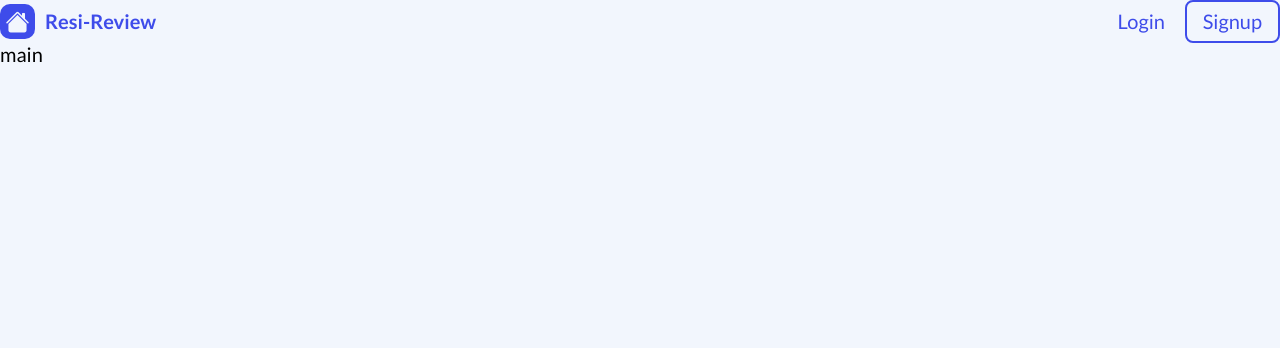
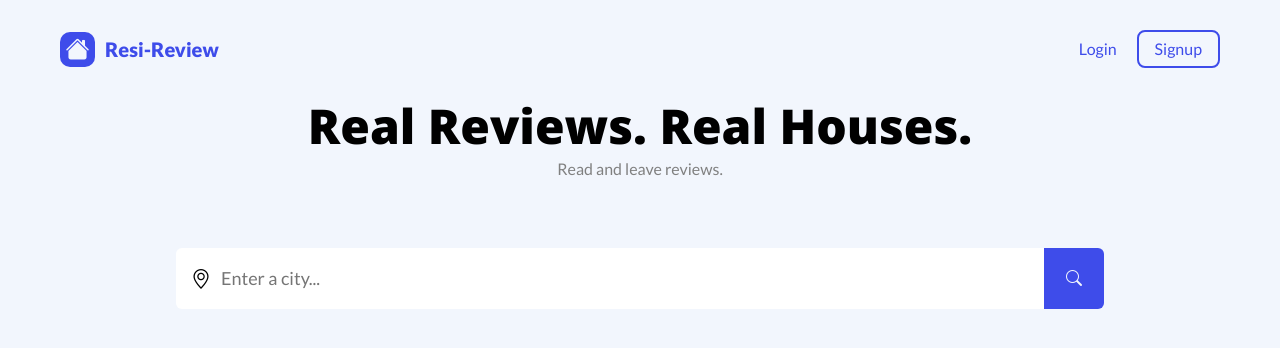
Before and after one commit to romanpoudel/resi-review, a website built with Vite: page client/index.html in a window 1280 px wide. Built offline with nearby package versions, Linux system fonts and the light colour scheme.

Commit message:
search field

```diff
--- a/client/index.html
+++ b/client/index.html
@@ -13,16 +13,26 @@
 		<title>Resi-Review</title>
 	</head>
 	<body>
-    <header class="header">
-      <logo-component></logo-component>
+		<header class="container header">
+			<logo-component></logo-component>
 			<div class="header__right">
 				<a class="btn btn--link" href="/login">Login</a>
 				<a class="btn btn--outline" href="/register">Signup</a>
 			</div>
-    </header>
-		<main id="app">
+		</header>
+		<main id="app" class="container">
+			<div class="hero-section">
+				<h1 class="hero-section__title">Real Reviews. Real Houses.</h1>
+				<p class="hero-section__desc">Read and leave reviews.</p>
+			</div>
+			<search-component></search-component>
+			<div>
+				<div></div>
+				<div></div>
+			</div>
 		</main>
 		<script type="module" src="/src/main.ts"></script>
-		<script defer  src="/src/components/Logo.ts"></script>
+		<script defer src="/src/components/Logo.ts"></script>
+		<script defer src="/src/components/Search.ts"></script>
 	</body>
 </html>
--- /dev/null
+++ b/client/src/components/Search.ts
@@ -0,0 +1,18 @@
+class Search extends HTMLElement {
+	constructor() {
+		super();
+		this.innerHTML = `
+    <div class="search-section">
+        <i class="bi bi-geo-alt search-section__location"></i>
+				<input
+					type="text"
+					class="search-section__input"
+					placeholder="Enter a city..."
+				/>
+				<i class="bi bi-search search-section__search"></i>
+		</div>
+  `;
+	}
+}
+
+customElements.define("search-component", Search);
--- a/client/src/main.ts
+++ b/client/src/main.ts
@@ -1,7 +1,7 @@
 import "./styles/main.scss";
 
-document.querySelector<HTMLDivElement>("#app")!.innerHTML = `
-  <div>
-  main
-  </div>
-`;
+// document.querySelector<HTMLDivElement>("#app")!.innerHTML = `
+//   <div>
+//   main
+//   </div>
+// `;
--- a/client/src/styles/abstracts/_variables.scss
+++ b/client/src/styles/abstracts/_variables.scss
@@ -11,6 +11,7 @@ $clr-success: hsl(120, 100%, 25%);
 $clr-warning: hsl(45, 100%, 50%);
 $clr-info: hsl(180, 100%, 25%);
 $clr-black:hsl(0, 0%, 0%);
+$clr-gray: hsl(0, 0%, 50%);
 
 $breakpoints-up: (
 	"medium": f.rem(640),
--- a/client/src/styles/base/_typography.scss
+++ b/client/src/styles/base/_typography.scss
@@ -1,6 +1,6 @@
 @use "../abstracts" as a;
 
-@import url("https://fonts.googleapis.com/css2?family=Lato:wght@300;400;700&family=Open+Sans:wght@400;600&display=swap");
+@import url("https://fonts.googleapis.com/css2?family=Lato:wght@300;400;700;900&family=Open+Sans:wght@400;600;800&display=swap");
 
 body {
 	font-family: "Lato", sans-serif,"Open Sans", sans-serif;
@@ -14,7 +14,7 @@ h1 {
 p {
 	margin-top: 0;
 	margin-bottom: 0;
-	font-size: a.$text-sm;
+	font-size: a.$text-xs;
 }
 
 @include a.breakpoint(medium) {
@@ -22,10 +22,10 @@ p {
 		font-size: a.$text-lg;
 	}
 	h1 {
-		font-size: a.$text-3xl;
+		font-size: a.$text-4xl;
 	}
 	p {
-		font-size: a.$text-base;
+		font-size: a.$text-sm;
 	}
 }
 
@@ -34,9 +34,9 @@ p {
 		font-size: a.$text-xl;
 	}
 	h1 {
-		font-size: a.$text-4xl;
+		font-size: a.$text-5xl;
 	}
 	p {
-		font-size: a.$text-lg;
+		font-size: a.$text-base;
 	}
 }
--- a/client/src/styles/components/_buttons.scss
+++ b/client/src/styles/components/_buttons.scss
@@ -6,7 +6,7 @@
 	justify-content: center;
 	white-space: nowrap;
 	border-radius: a.rem(8);
-	font-size: a.$text-xl;
+	font-size: a.$text-base;
 	font-weight: a.$font-medium;
 	transition: all 0.2s ease-in-out;
 	padding: 0.5rem 1rem;
--- a/client/src/styles/components/_search.scss
+++ b/client/src/styles/components/_search.scss
@@ -1,28 +1,50 @@
 @use "../abstracts" as a;
 
-.search-container {
-	padding-top: a.rem(8);
-	padding-bottom: a.rem(8);
+.search-section{
+	width: 80%;
+	margin-inline: auto;
+	margin-top: a.rem(20);
 	position: relative;
-}
-
-.search {
-	&__input {
-		box-shadow: 0 a.rem(1) a.rem(2) rgba(0, 0, 0, 0.25);
-		min-height: a.rem(60);
-		border-radius: a.rem(3);
-		padding: 0 a.rem(40) 0 a.rem(15);
-		border: a.rem(2) solid transparent;
-		width: 100%;
+	display: flex;
+	align-items: center;
+	@include a.breakpoint(medium) {
+		margin-top: a.rem(50);
 	}
-	&__icon {
+	&__location{
 		position: absolute;
 		top: 50%;
-		right: a.rem(10);
+		left: a.rem(15);
 		transform: translateY(-50%);
-		color: #038e43;
-		font-size: a.rem(24);
+
+	}
+	&__input {
+		padding: a.rem(15) a.rem(60) a.rem(15) a.rem(45);
+		border-radius: a.rem(6);
+		width:100%;
+		background-color: #fff;
+		border: none;
+
+		font-weight: a.$font-medium;
+		font-family: "Lato", sans-serif;
+		&:focus {
+			outline: none;
+		}
+		@include a.breakpoint(medium) {
+			padding: a.rem(20) a.rem(60) a.rem(20) a.rem(45);
+			font-size: a.$text-lg;
+		}
+	}
+	&__search{
+		position: absolute;
+		display: grid;
+		place-items: center;
+		right: 0;
+		font-size: a.$text-base;
+		background-color: a.$clr-primary;
+		color: a.$clr-primary-ultra-light;
+		border-radius:  0  a.rem(6) a.rem(6) 0;
+		height: 100%;
+		width: a.rem(60);
 		cursor: pointer;
-		padding-right: a.rem(10);
 	}
 }
--- a/client/src/styles/layout/_header.scss
+++ b/client/src/styles/layout/_header.scss
@@ -4,6 +4,7 @@
 	display: flex;
 	align-items: center;
 	justify-content: space-between;
+	margin-top: a.rem(30);
 	&__logo {
 		display: flex;
 		align-items: center;
@@ -15,6 +16,7 @@
 			background-color: a.$clr-primary;
 			color: a.$clr-primary-ultra-light;
 			border-radius: a.rem(10);
+			padding: a.rem(5) a.rem(10);
 			font-size: a.$text-2xl;
 			width: a.rem(35);
 			height: a.rem(35);
@@ -23,6 +25,7 @@
 			color: a.$clr-primary;
 			font-size: a.$text-xl;
 			font-weight: a.$font-extrabold;
+			white-space: nowrap;
 		}
 	}
 }
--- /dev/null
+++ b/client/src/styles/layout/_heroSection.scss
@@ -0,0 +1,26 @@
+@use "../abstracts" as a;
+
+.hero-section {
+	display: flex;
+	flex-direction: column;
+	align-items: center;
+	justify-content: space-between;
+	margin-top: a.rem(30);
+		&__title {
+			color: a.$clr-black;
+			font-family: "Open Sans", sans-serif;
+			text-align: center;
+			margin-bottom: a.rem(2);
+			@include a.breakpoint(medium) {
+				margin-bottom: a.rem(4);
+			}
+			@include a.breakpoint(large) {
+				margin-bottom: a.rem(6);
+			}
+		}
+		&__desc {
+			color: a.$clr-gray;
+			font-weight: a.$font-medium;
+			margin-bottom: a.rem(20);
+		}
+}
--- a/client/src/styles/layout/_index.scss
+++ b/client/src/styles/layout/_index.scss
@@ -1,2 +1,2 @@
 @forward "header";
-@forward "task";
+@forward "heroSection";
--- a/client/src/styles/layout/_task.scss
+++ /dev/null
@@ -1,45 +0,0 @@
-@use "../abstracts" as a;
-
-.task {
-	margin-top: a.rem(30);
-	box-shadow: 0 1px 2px rgba(0, 0, 0, 0.25);
-	padding: a.rem(10) a.rem(10) 0 a.rem(10);
-	&__input {
-		position: relative;
-		// &--field {
-		// }
-		&--icon {
-			position: absolute;
-			top: 50%;
-			right: a.rem(10);
-			transform: translateY(-50%);
-		}
-	}
-}
-
-.task-item {
-	position: relative;
-	display: flex;
-	min-height: a.rem(48);
-	padding: a.rem(16) a.rem(35) a.rem(16) a.rem(16);
-	&:not(:last-child) {
-		border-bottom: a.rem(1) solid #ccc;
-	}
-	.list-data {
-		display: flex;
-		align-items: center;
-	}
-}
-
-.task-item-value {
-	color: #444;
-	padding-left: a.rem(10);
-	@include a.breakpoint(medium) {
-		font-size: a.rem(20);
-	}
-}
-
-.task-completed {
-	text-decoration: line-through;
-	color: #ccc;
-}
```
